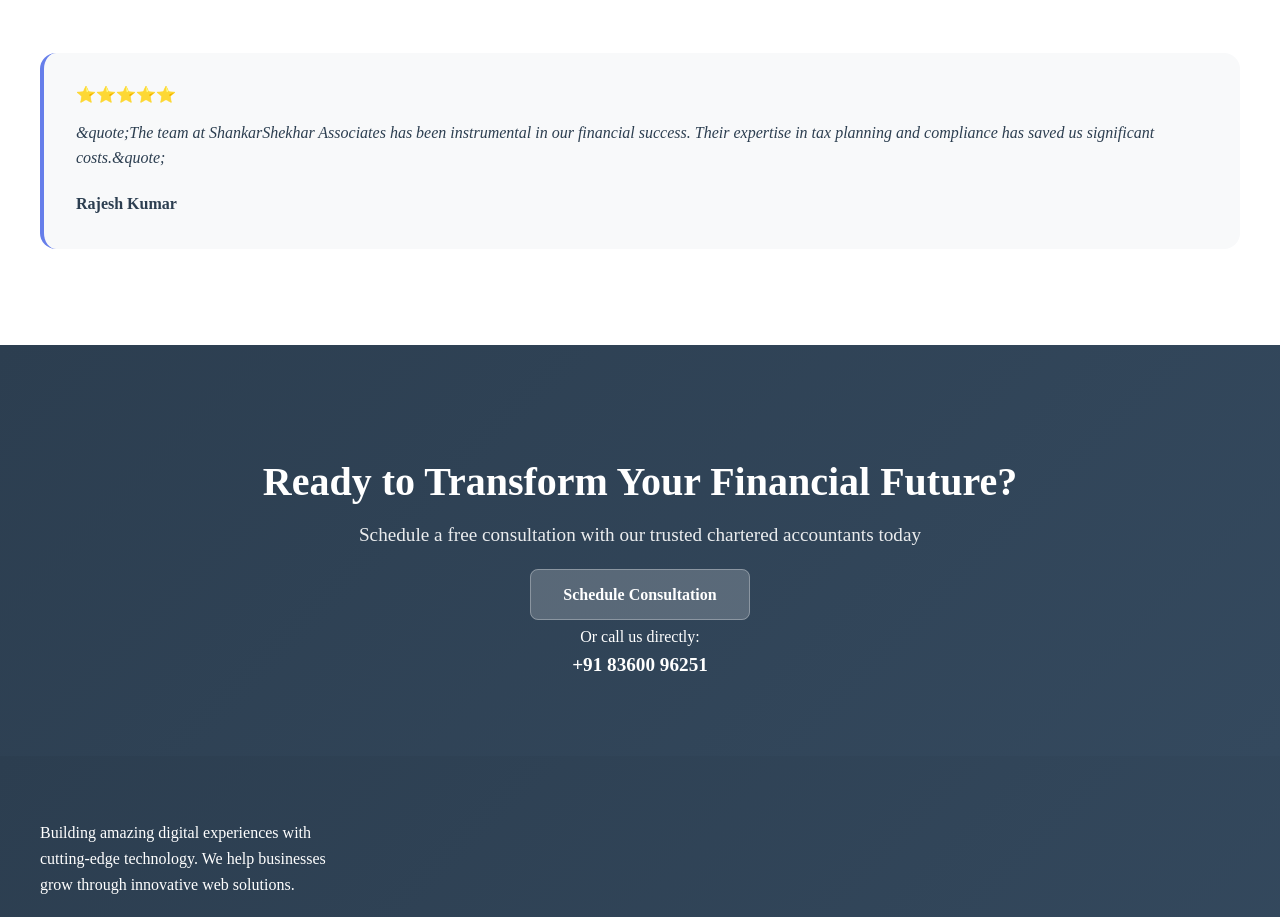
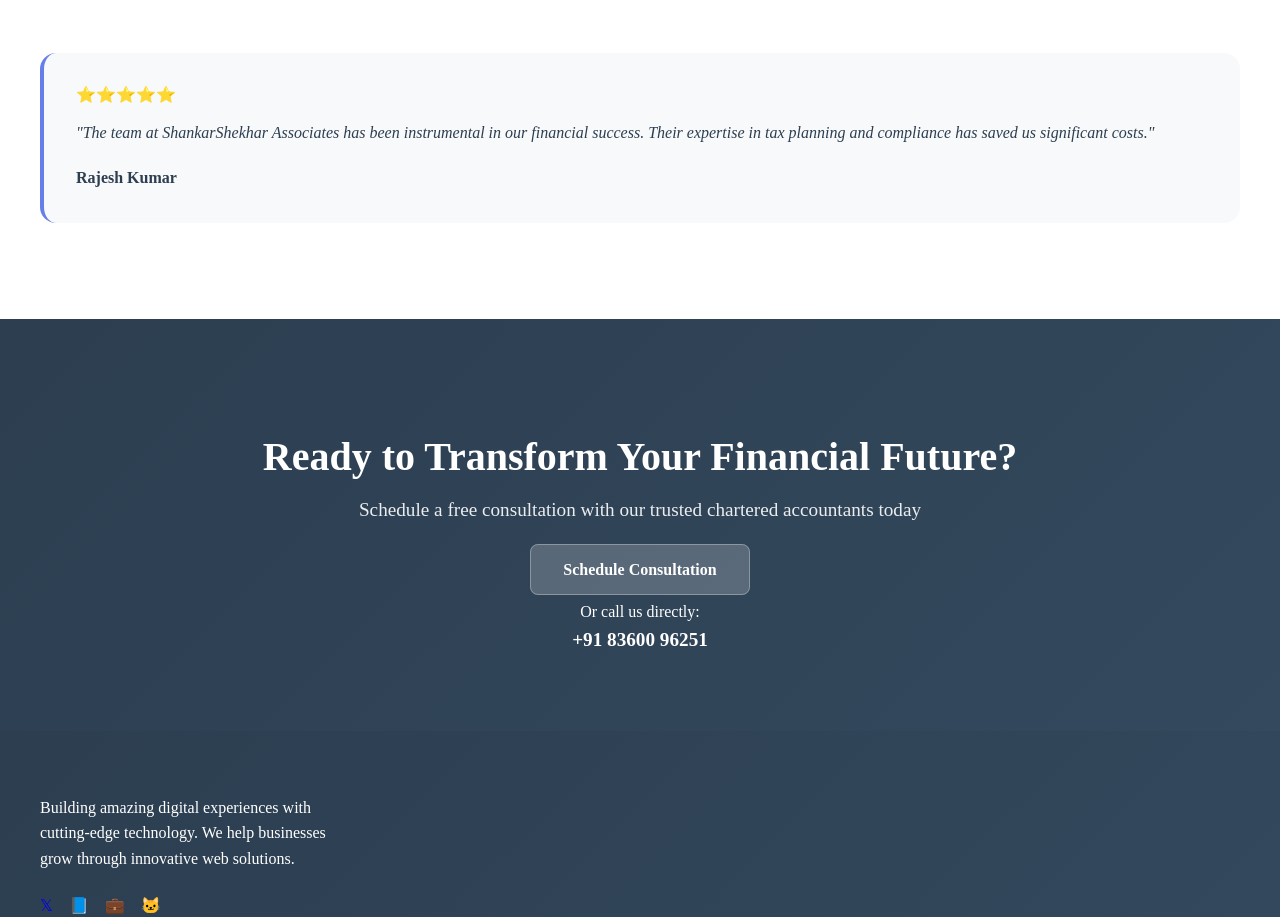
Before and after one commit to bhaskar-kaushal/nidhi-pilot-proj, a Next.js app: page / in a window 1280 px wide. Shown: the part 2400-3317 px from the top of the page. Built offline with nearby package versions, Linux system fonts and the light colour scheme.

Commit message:
Pushed from local machine with script

```diff
--- a/app/page.js
+++ b/app/page.js
@@ -118,7 +118,7 @@ const HomePage = () => {
                       <span key={i}>⭐</span>
                     ))}
                   </div>
-                  <p>&quote;{testimonial.feedback}&quote;</p>
+                  <p>{"\""}{testimonial.feedback}{"\""}</p>
                 </div>
                 <div className="testimonial-author">
                   <strong>{testimonial.name}</strong>
```
